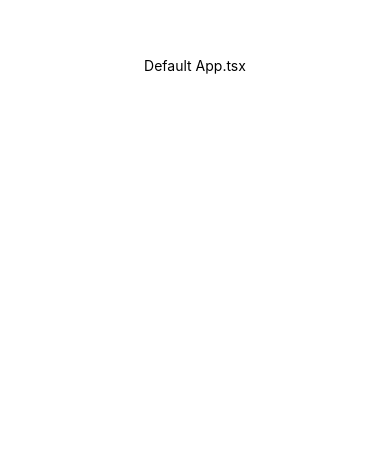
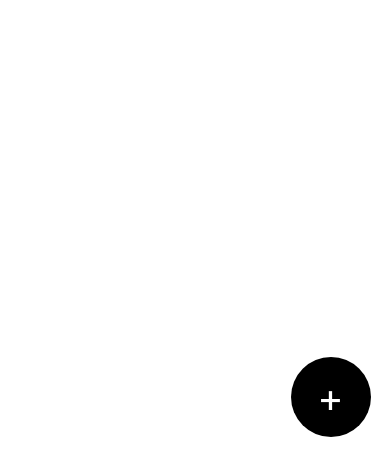
Before and after one commit to iaxelrad/React-Native-Reanimated-2, a React Native app: screen / in a window 390 px wide. Shown: the part 357-832 px from the top of the page. Built offline with nearby package versions, Linux system fonts and the light colour scheme.

Commit message:
Boilerplate setup

```diff
--- a/App.tsx
+++ b/App.tsx
@@ -1,22 +1,74 @@
-import React from 'react';
-import {StatusBar, StyleSheet, Text, View} from 'react-native';
+import React, {useCallback, useState} from 'react';
+import {
+  ScrollView,
+  StyleSheet,
+  Text,
+  TouchableOpacity,
+  View,
+} from 'react-native';
+
+const LIST_ITEM_COLOR = '#1798DE';
+
+interface Item {
+  id: number;
+}
 
 const App = () => {
+  const [items, setItems] = useState<Item[]>([]);
+
+  const onAdd = useCallback(() => {
+    setItems(currentItems => {
+      const nextItemId = (currentItems[currentItems.length - 1]?.id ?? 0) + 1;
+      return [...currentItems, {id: nextItemId}];
+    });
+  }, []);
+
   return (
     <View style={styles.container}>
-      <StatusBar barStyle="default" />
-      <Text>Default App.tsx</Text>
+      <TouchableOpacity style={styles.floatingButton} onPress={onAdd}>
+        <Text style={styles.buttonText}>+</Text>
+      </TouchableOpacity>
+      <ScrollView
+        style={styles.scrollView}
+        contentContainerStyle={styles.scrollViewContent}>
+        {items.map(item => {
+          return <View style={styles.listItem} key={item.id} />;
+        })}
+      </ScrollView>
     </View>
   );
 };
 
 const styles = StyleSheet.create({
-  container: {
-    flex: 1,
-    backgroundColor: 'white',
+  container: {flex: 1, backgroundColor: 'white'},
+  scrollView: {flex: 1},
+  scrollViewContent: {paddingVertical: 50},
+  listItem: {
+    height: 100,
+    backgroundColor: LIST_ITEM_COLOR,
+    width: '90%',
+    marginVertical: 10,
+    borderRadius: 20,
+    alignSelf: 'center',
+    elevation: 5,
+    shadowColor: '#000',
+    shadowOpacity: 0.1,
+    shadowOffset: {width: 0, height: 10},
+    shadowRadius: 20,
+  },
+  floatingButton: {
+    width: 80,
+    aspectRatio: 1,
+    backgroundColor: 'black',
+    borderRadius: 40,
+    position: 'absolute',
+    bottom: 50,
+    right: '5%',
+    zIndex: 999,
+    alignItems: 'center',
     justifyContent: 'center',
-    alignItems: 'center',
   },
+  buttonText: {color: 'white', fontSize: 40},
 });
 
 export default App;
```
